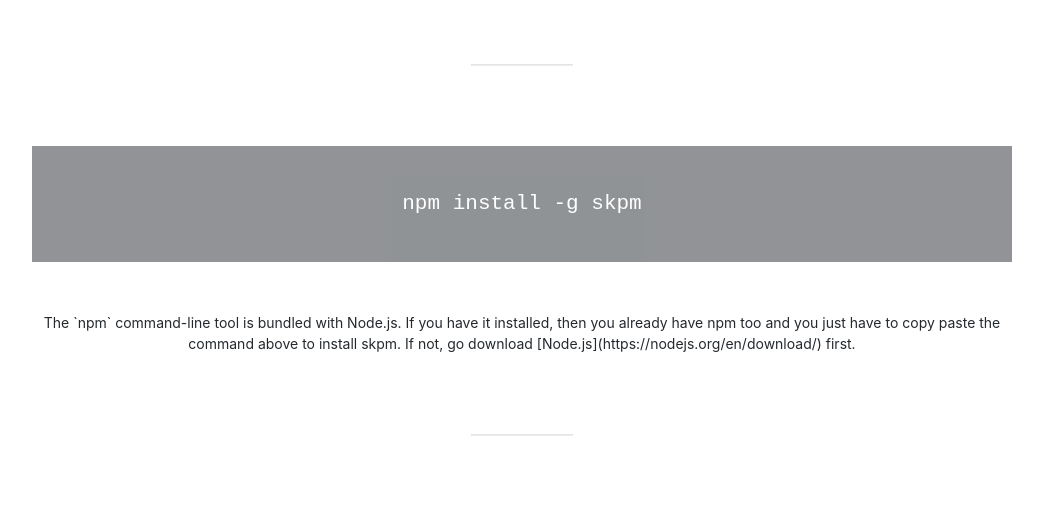
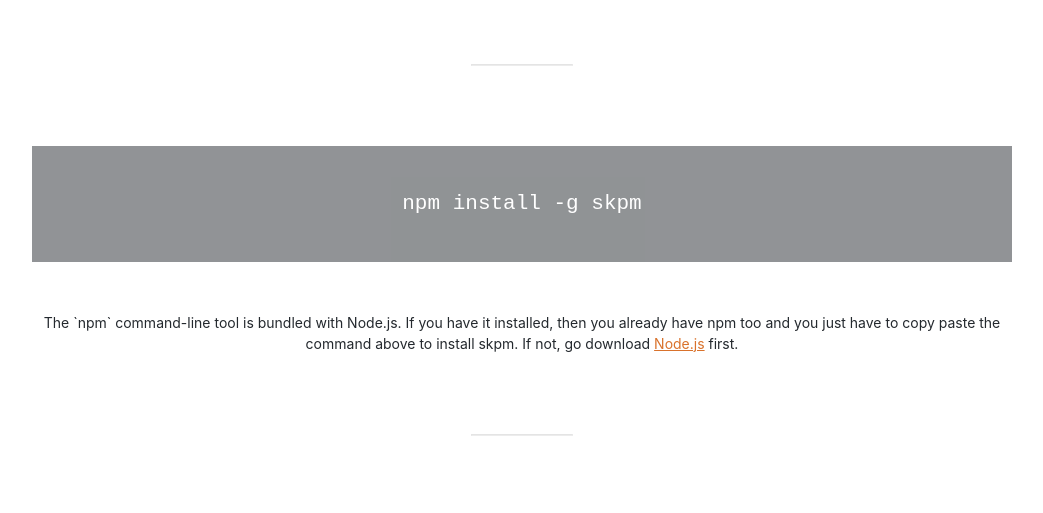
Before and after one commit to skpm/website, a plain HTML site: page help/install/index.html in a window 1280 px wide. Shown: the part 332-845 px from the top of the page, without its empty margins (118-1161 px from the left). Drawn offline with Linux system fonts and the light colour scheme.

Commit message:
fix link

```diff
--- a/help/install/index.html
+++ b/help/install/index.html
@@ -24,7 +24,7 @@
 	<hr>
 	<div>
     <pre>npm install -g skpm</pre>
-    <div>The `npm` command-line tool is bundled with Node.js. If you have it installed, then you already have npm too and you just have to copy paste the command above to install skpm. If not, go download [Node.js](https://nodejs.org/en/download/) first.</div>
+    <div>The `npm` command-line tool is bundled with Node.js. If you have it installed, then you already have npm too and you just have to copy paste the command above to install skpm. If not, go download <a href="https://nodejs.org/en/download/">Node.js</a> first.</div>
   </div>
 </div>
 <hr />
--- a/style.css
+++ b/style.css
@@ -12,6 +12,10 @@
 
 header {
 	padding: 40px 16px;
+}
+
+a {
+	color: rgb(217, 114, 44);
 }
 
 .container {
```
